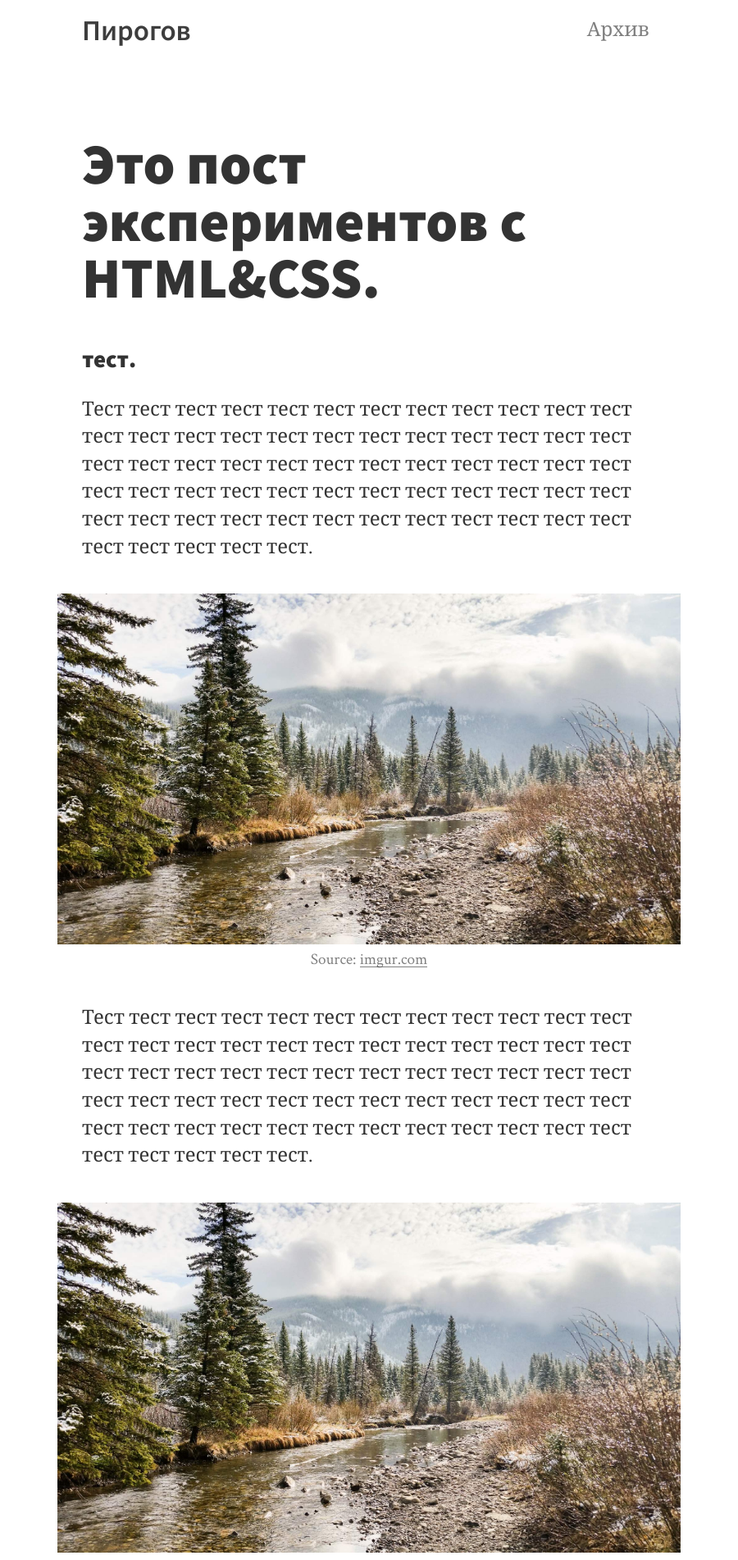
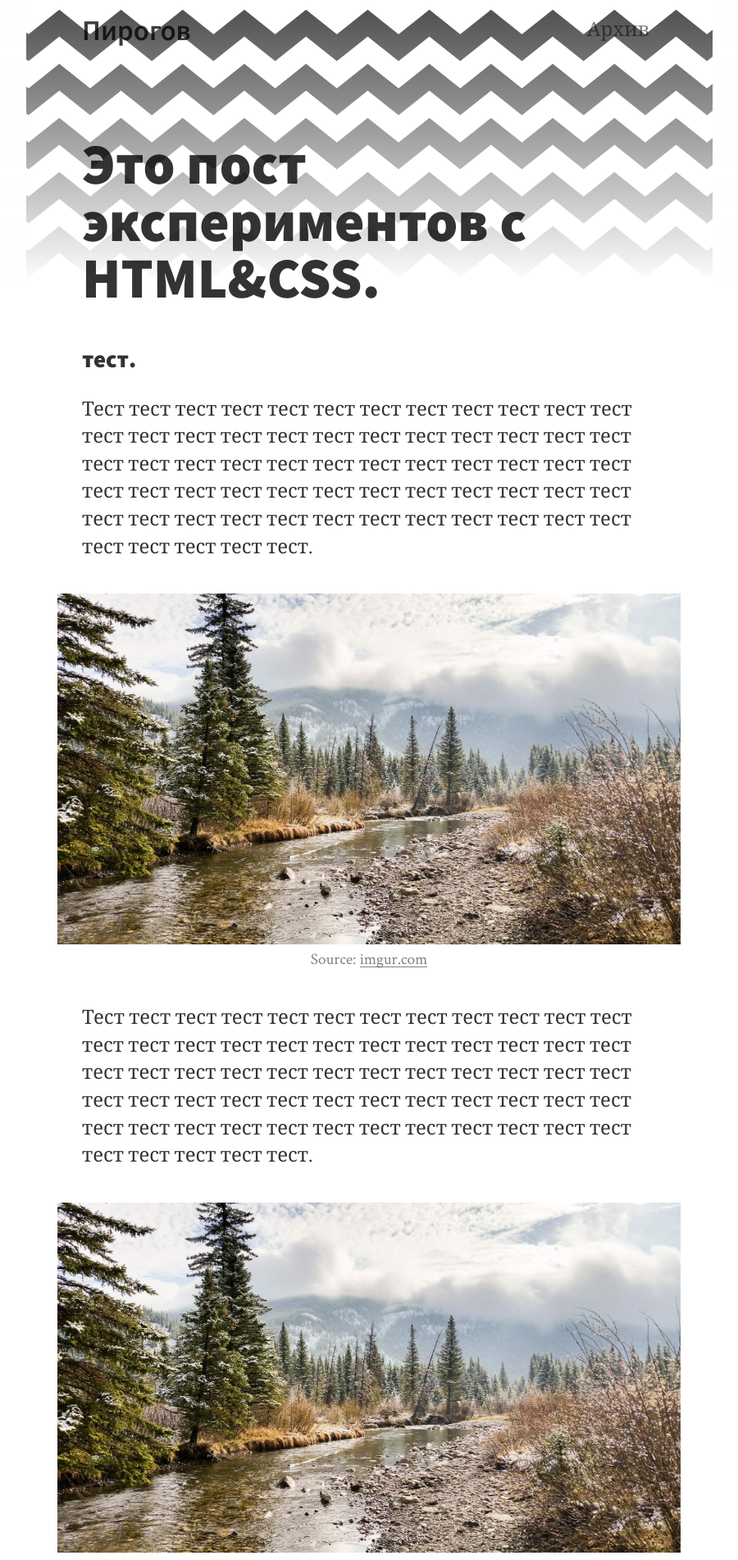
Before and after one commit to PirogovPavel/blog2, a Jekyll site: the page built from _posts/2017-04-01-test.md, in a window 1280 px wide. Shown: the top 1903 px of the page at 82% size, without its empty margins (190-1090 px from the left). Built offline with Jekyll 4.4.1, drawn with Linux system fonts in a browser that asks for light colours; nearby versions of some CDN libraries; comment, search, counter and statistics services are not loaded.

Commit message:
cover test

```diff
--- a/_posts/2017-04-01-test.md
+++ b/_posts/2017-04-01-test.md
@@ -1,5 +1,6 @@
 ---
 title: Это пост экспериментов с HTML&CSS.
+cover-image: cover.png
 ---
 <!--more-->
 
```
Also changed, not shown: img/covers/cover.png (added).
